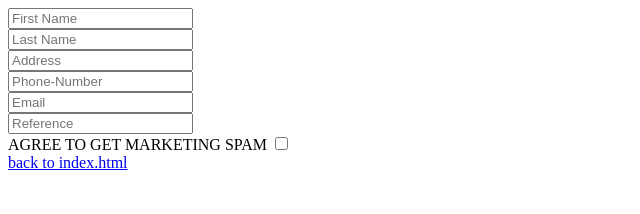
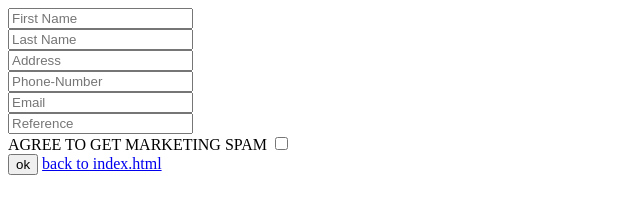
Before and after one commit to yisraelyellin/This_Project, a plain HTML site: page forms.html in a window 1280 px wide. Shown: the whole page, without its empty margins (0-640 px from the left). Drawn offline with Linux system fonts and the light colour scheme.

Commit message:
I added button to forms.html

```diff
--- a/forms.html
+++ b/forms.html
@@ -16,6 +16,7 @@
     <input required placeholder="Reference" type="text"><br>
     <label for="AGREE">AGREE TO GET MARKETING SPAM</label>
     <input required id="AGREE" type="checkbox"><br>
+    <button required >ok</button>
     <a href="index.html">back to index.html</a>
 
 
```
